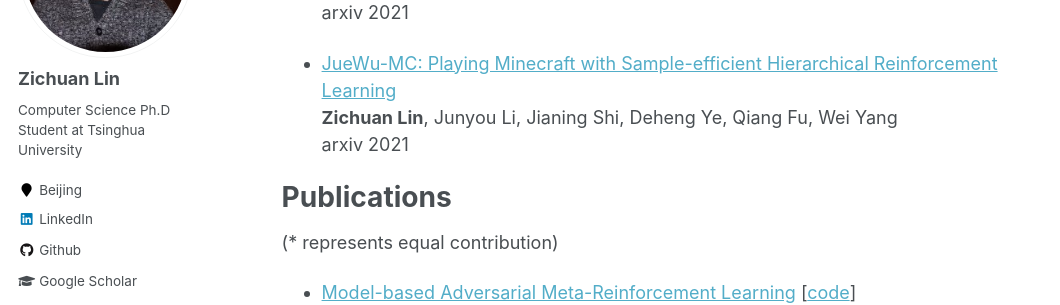
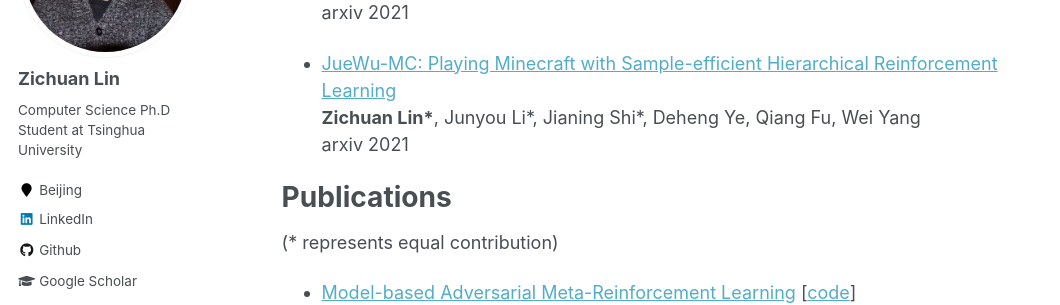
Before and after one commit to LinZichuan/linzichuan.github.io, a Jekyll site: the page built from _pages/about.md, in a window 1280 px wide and 900 px high, scrolled down 535 px. Shown: the part 153-458 px from the top of the window, without its empty margins (0-1060 px from the left). Built offline with Jekyll 4.4.1, drawn with Linux system fonts in a browser that asks for light colours; formulas are drawn with MathJax 3.

```diff
--- a/_pages/about.md
+++ b/_pages/about.md
@@ -21,7 +21,7 @@ Manuscripts
 arxiv 2021
 
 - [JueWu-MC: Playing Minecraft with Sample-efficient Hierarchical Reinforcement Learning](https://arxiv.org/abs/2112.04907) <br>
-**Zichuan Lin**, Junyou Li, Jianing Shi, Deheng Ye, Qiang Fu, Wei Yang <br>
+**Zichuan Lin\***, Junyou Li\*, Jianing Shi\*, Deheng Ye, Qiang Fu, Wei Yang <br>
 arxiv 2021
 
 Publications
```
